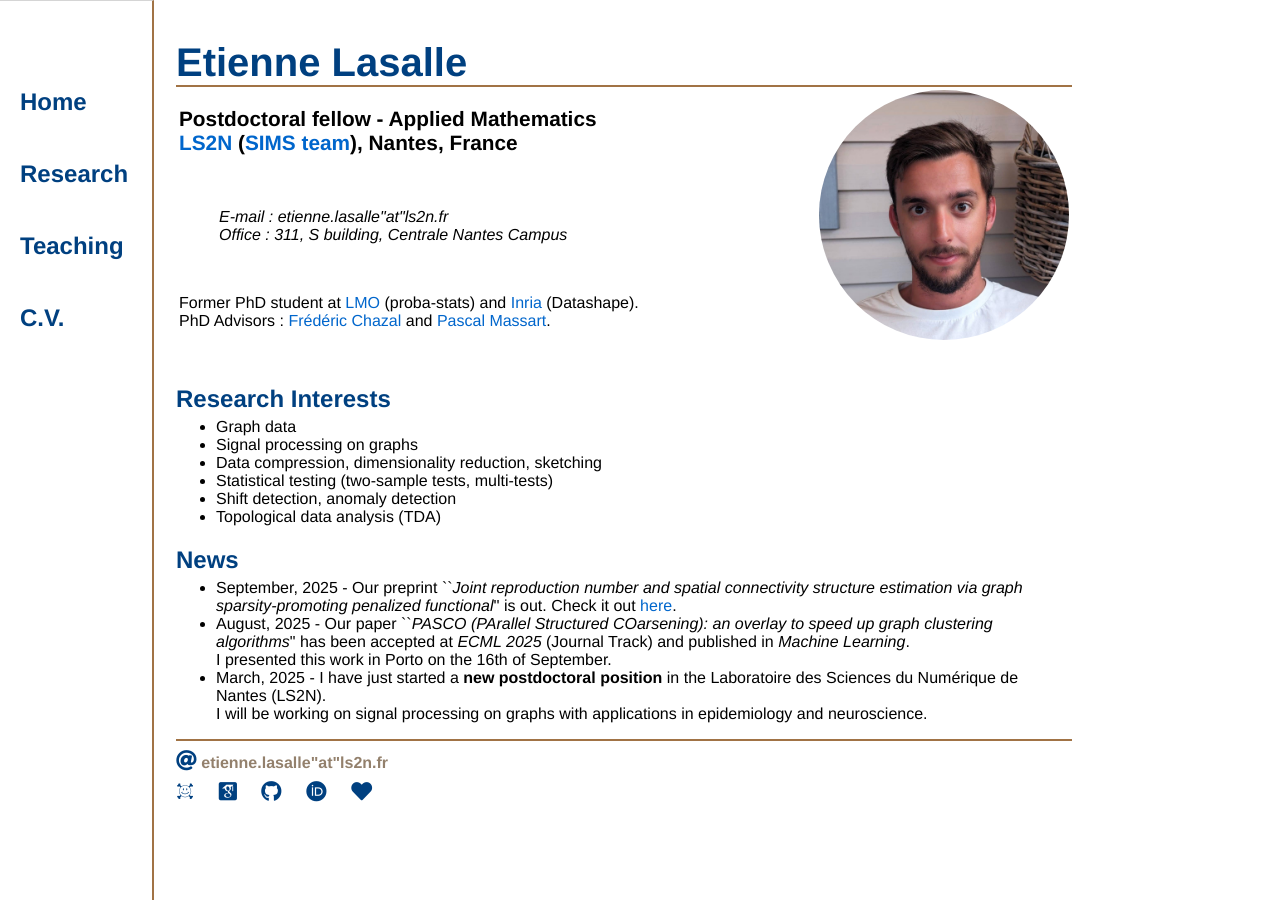
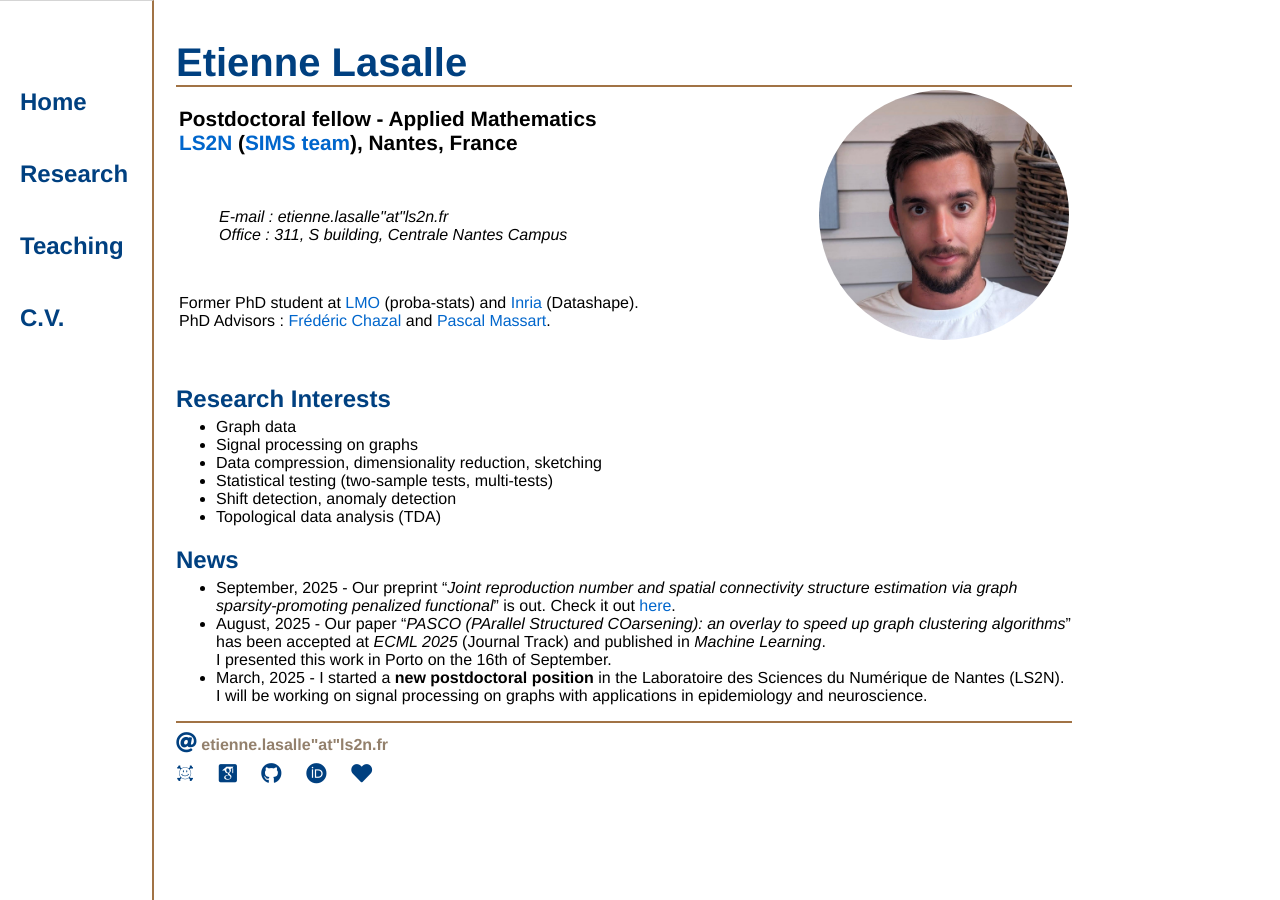
Before and after one commit to elasalle/elasalle.github.io, a Jekyll site: the page built from index.html, in a window 1280 px wide. Built offline with Jekyll 4.4.1, drawn with Linux system fonts in a browser that asks for light colours; some web fonts are replaced.

Commit message:
Update index.html

```diff
--- a/index.html
+++ b/index.html
@@ -38,8 +38,8 @@ title: Etienne Lasalle
 
 	<h2 class="title2">News</h2>
 	<ul class="normalsize">
-		<li>September, 2025 - Our preprint ``<i>Joint reproduction number and spatial connectivity structure estimation via graph sparsity-promoting penalized functional</i>'' is out.  Check it out <a href="https://arxiv.org/pdf/2509.20034">here</a>.</li>
-		<li>August, 2025 - Our paper ``<i>PASCO (PArallel Structured COarsening): an overlay to speed up graph clustering algorithms</i>" has been accepted at <i>ECML 2025</i> (Journal Track) and published in <i>Machine Learning</i>. <br> I presented this work in Porto on the 16th of September.</li>
-		<li>March, 2025 - I have just started a <b>new postdoctoral position</b> in the Laboratoire des Sciences du Numérique de Nantes (LS2N). <br> I will be working on signal processing on graphs with applications in epidemiology and neuroscience.</li>
+		<li>September, 2025 - Our preprint <q><i>Joint reproduction number and spatial connectivity structure estimation via graph sparsity-promoting penalized functional</i></q> is out.  Check it out <a href="https://arxiv.org/pdf/2509.20034">here</a>.</li>
+		<li>August, 2025 - Our paper <q><i>PASCO (PArallel Structured COarsening): an overlay to speed up graph clustering algorithms</i></q> has been accepted at <i>ECML 2025</i> (Journal Track) and published in <i>Machine Learning</i>. <br> I presented this work in Porto on the 16th of September.</li>
+		<li>March, 2025 - I started a <b>new postdoctoral position</b> in the Laboratoire des Sciences du Numérique de Nantes (LS2N). <br> I will be working on signal processing on graphs with applications in epidemiology and neuroscience.</li>
 	</ul>
 </div><!-- /.blurb -->
```
